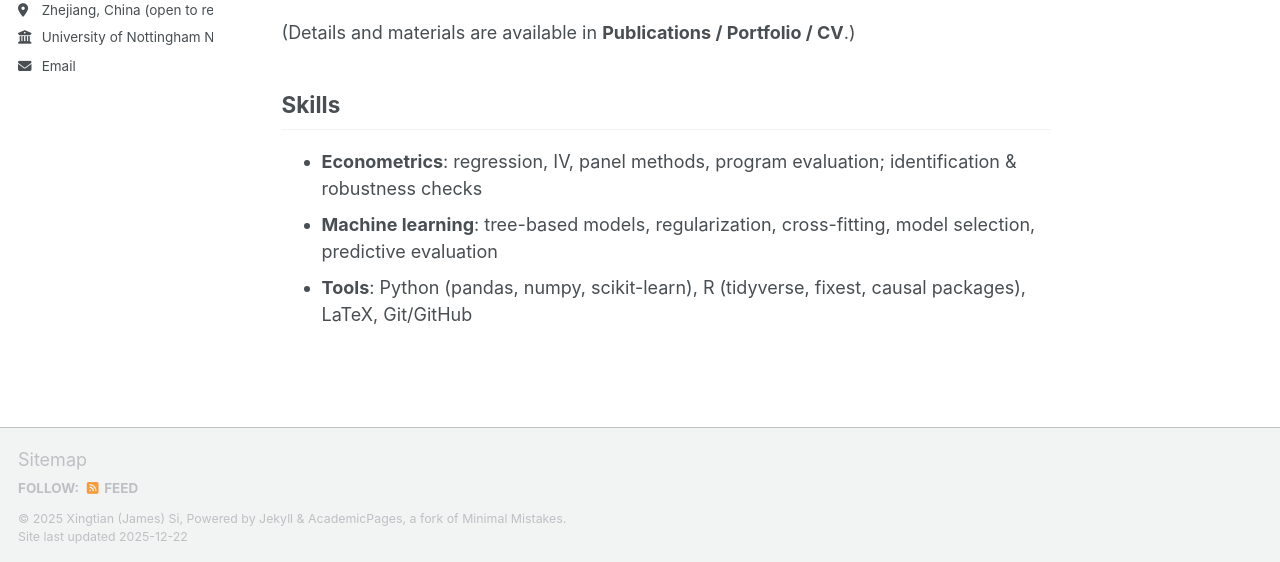
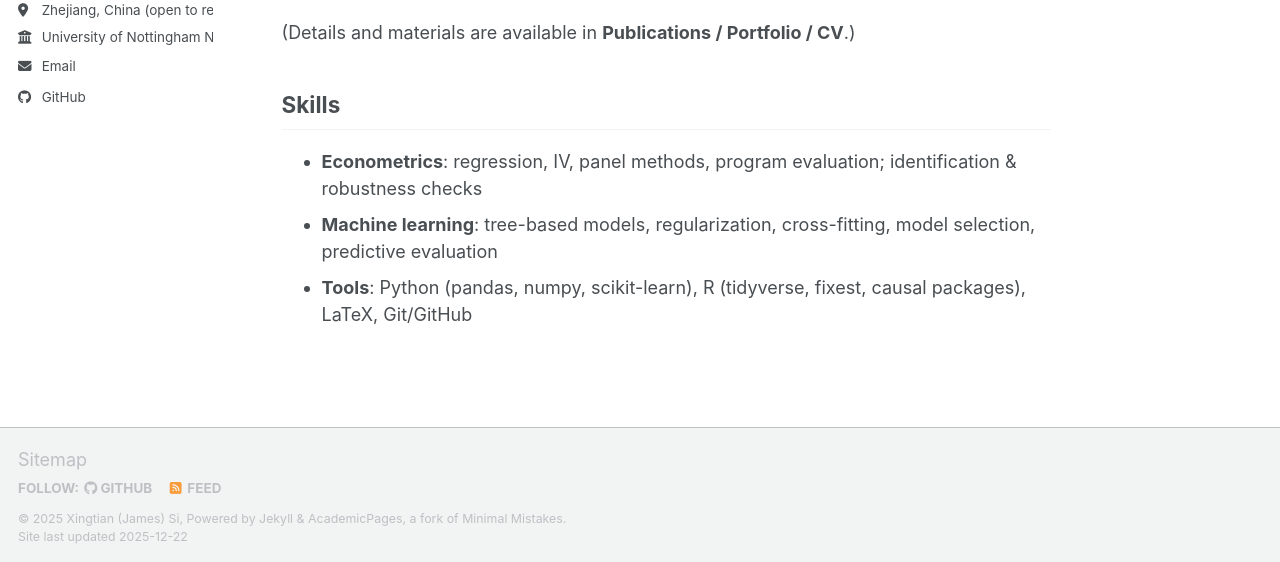
Before and after one commit to sixingtian/sixingtian.github.io, a Jekyll site: the page built from _pages/about.md, in a window 1280 px wide and 900 px high, scrolled down 660 px. Shown: the part 335-897 px from the top of the window. Built offline with Jekyll 4.4.1, drawn with Linux system fonts in a browser that asks for light colours; a script bundle is joined from its source files by our own code; library files that are not in the unit come from our copies.

Commit message:
Update _config.yml

```diff
--- a/_config.yml
+++ b/_config.yml
@@ -51,7 +51,7 @@ author:
   bitbucket        : # Username - Update with your username on the site
   codepen          : # Username
   dribbble         : # Username
-  github           : # "xingtiansi"
+  github           : "xingtiansi"
   kaggle           : # Username
   stackoverflow    : # User number or user number and name (i.e., use "1" or "1/jeff-atwood")
 
```
